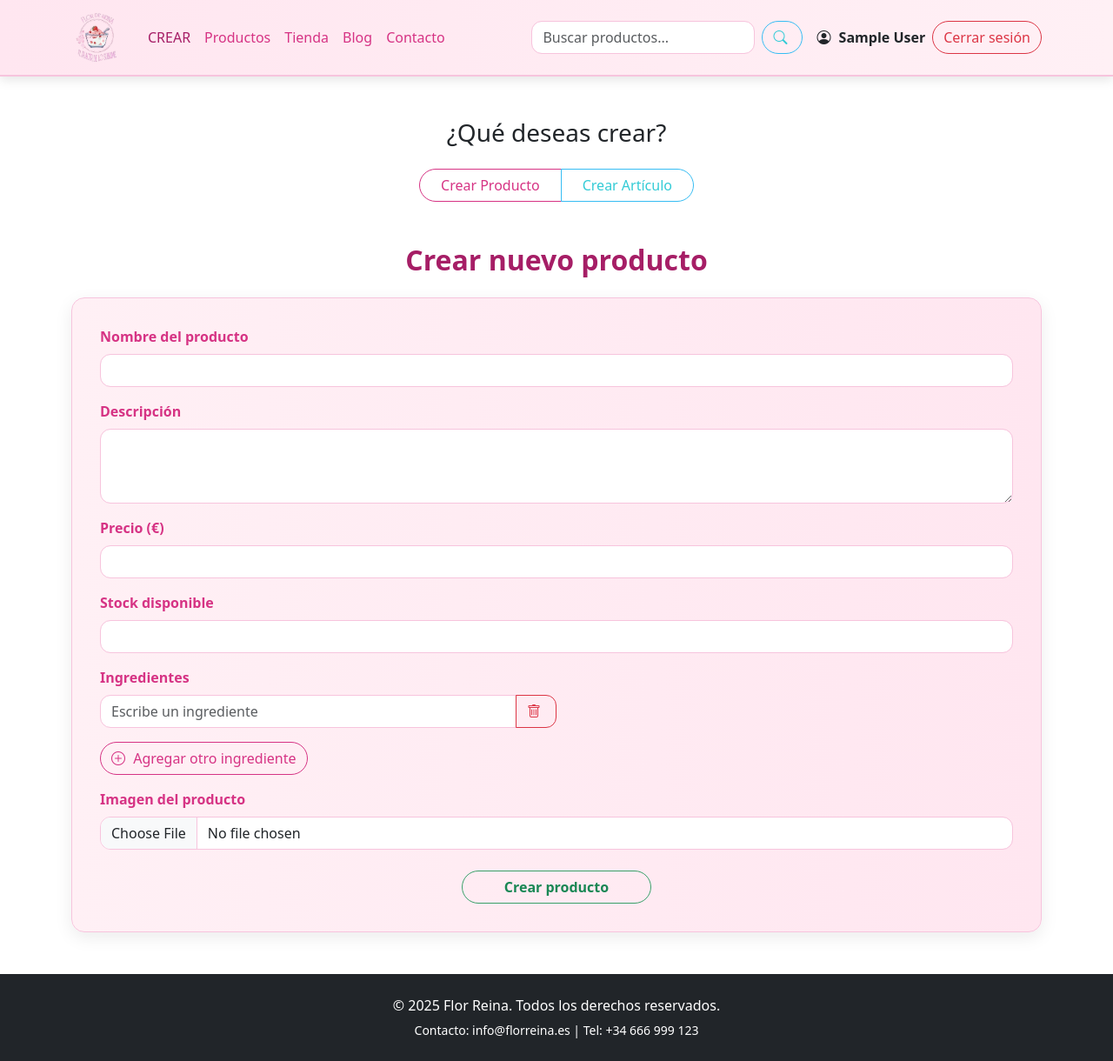
After one commit to cristian23zapata/flor-reina, a PHP site: page /creacion.php in a window 1280 px wide. The commit adds this page. Shown: the whole page at 87% size. Run offline with PHP 8.4, Linux system fonts and the light colour scheme; the visitor is signed in with stand-in values (Sample User, id 1); data that the repository does not hold is empty.

```diff
--- a/assets/css/estilo_creacion_productos.css
+++ b/assets/css/estilo_creacion.css
@@ -39,6 +39,18 @@
     color: #a61e66;
   }
 
+  .btn-outline-secondary {
+    border-radius: 20px;
+    font-weight: 500;
+    border-color: #36bdf3;
+    color: #33cbd6;
+  }
+
+  .btn-outline-secondary:hover {
+    background-color: #fce4ec;
+    color: #1e74a6;
+  }
+
   .btn-outline-danger {
     border-radius: 20px;
     font-weight: 500;
--- a/controllers/crear_productos.php
+++ b/controllers/crear_productos.php
@@ -46,6 +46,6 @@ if ($_SERVER["REQUEST_METHOD"] == "POST") {
 
         echo "Producto registrado con exito. <br><br>";
 
-        header("refresh:3;url=../views/creacion_Productos.php");
+        header("refresh:3;url=../views/creacion.php");
     }
 }
--- /dev/null
+++ b/views/creacion.php
@@ -0,0 +1,214 @@
+<?php
+require_once '../models/MySQL.php';
+
+session_start();
+
+    if (!isset($_SESSION['correo'])) {
+    header("refresh:1;url=../views/login.php");
+    exit();
+    }
+
+    $mysql = new MySQL;
+    $mysql->conectar();
+
+    $resultado = $mysql->efectuarConsulta("SELECT * FROM Usuarios;");
+
+    $mysql->desconectar();
+
+?>
+
+<!DOCTYPE html>
+<html lang="es">
+<head>
+    <meta charset="UTF-8">
+    <meta name="viewport" content="width=device-width, initial-scale=1">
+    <title>Flor Reina</title>
+    <link href="https://cdn.jsdelivr.net/npm/bootstrap@5.3.3/dist/css/bootstrap.min.css" rel="stylesheet">
+    <link href="https://cdn.jsdelivr.net/npm/bootstrap-icons@1.10.5/font/bootstrap-icons.css" rel="stylesheet">
+    <link rel="stylesheet" href="../assets/css/estilo_nav.css">
+    <link rel="stylesheet" href="../assets/css/estilo_creacion.css">
+</head>
+<body>
+
+<!-- Navbar -->
+<nav class="navbar navbar-expand-lg navbar-light navbar-custom">
+  <div class="container">
+    <a class="navbar-brand" href="../views/index.php">
+      <img src="../assets/imagenes/logo.png" alt="Flor Reina" height="60">
+    </a>
+    <button class="navbar-toggler" type="button" data-bs-toggle="collapse" data-bs-target="#menuNav">
+      <span class="navbar-toggler-icon"></span>
+    </button>
+
+    <div class="collapse navbar-collapse" id="menuNav">
+      <ul class="navbar-nav me-auto mb-2 mb-lg-0">
+        <?php if (isset($_SESSION['tipo']) && $_SESSION['tipo'] === 'admin') { ?>
+        <li class="nav-item"><a class="nav-link active" href="../views/creacion.php">CREAR</a></li>
+        <?php } ?>
+        <li class="nav-item"><a class="nav-link" href="../views/productos.php">Productos</a></li>
+        <li class="nav-item"><a class="nav-link" href="#">Tienda</a></li>
+        <li class="nav-item"><a class="nav-link" href="../views/blog.php">Blog</a></li>
+        <li class="nav-item"><a class="nav-link" href="../views/contacto.php">Contacto</a></li>
+      </ul>
+
+      <form class="d-flex me-3" role="search">
+        <input class="form-control me-2" type="search" placeholder="Buscar productos..." aria-label="Buscar">
+        <button class="btn btn-outline-secondary" type="submit"><i class="bi bi-search"></i></button>
+      </form>
+
+      <div class="d-flex align-items-center gap-2">
+        <?php if (isset($_SESSION['correo'])): ?>
+          <span class="fw-bold"><i class="bi bi-person-circle"></i> <?php echo htmlspecialchars($_SESSION['nombre']); ?></span>
+          <a href="../controllers/logout.php" class="btn btn-outline-danger">Cerrar sesión</a>
+        <?php else: ?>
+          <a href="../views/login.php"><button class="btn btn-outline-primary"><i class="bi bi-person-circle"></i> Login</button></a>
+        <?php endif; ?>
+
+        <?php if (isset($_SESSION['tipo']) && $_SESSION['tipo'] === 'user') { ?>
+          <a href="../views/carrito.php"><button class="btn btn-outline-success"><i class="bi bi-bag"></i> Carrito</button></a>
+        <?php } ?>
+      </div>
+    </div>
+  </div>
+</nav>
+
+<!-- Seleccion De Creacion -->
+<div class="text-center my-5">
+  <h3>¿Qué deseas crear?</h3>
+  <div class="btn-group mt-3" role="group" aria-label="Selector de formulario">
+    <button type="button" class="btn btn-outline-primary px-4" onclick="mostrarFormulario('producto')">Crear Producto</button>
+    <button type="button" class="btn btn-outline-secondary px-4" onclick="mostrarFormulario('articulo')">Crear Artículo</button>
+  </div>
+</div>
+
+<!-- Formulario de PRODUCTO -->
+<div id="form-producto" style="display: block;">
+<div class="container my-5">
+  <h2 class="mb-4 text-center">Crear nuevo producto</h2>
+  <form action="../controllers/crear_productos.php" method="POST" enctype="multipart/form-data" class="form-container">
+
+    <div class="mb-3">
+      <label for="nombre" class="form-label">Nombre del producto</label>
+      <input type="text" class="form-control" id="nombre" name="nombre" required>
+    </div>
+
+    <div class="mb-3">
+      <label for="descripcion" class="form-label">Descripción</label>
+      <textarea class="form-control" id="descripcion" name="descripcion" rows="3" required></textarea>
+    </div>
+
+    <div class="mb-3">
+      <label for="precio" class="form-label">Precio (€)</label>
+      <input type="number" class="form-control" id="precio" name="precio" step="0.01" required>
+    </div>
+
+    <div class="mb-3">
+      <label for="stock" class="form-label">Stock disponible</label>
+      <input type="number" class="form-control" id="stock" name="stock" required>
+    </div>
+    <!--ingredientes-->
+    <div class="mb-3">
+      <label for="ingredientes" class="form-label">Ingredientes</label>
+      <div id="nuevos-ingredientes">
+        <div class="input-group mb-2 w-50">
+        <input type="text" name="ingredientes[]" class="form-control" placeholder="Escribe un ingrediente">
+    <button type="button" class="btn btn-outline-danger" onclick="eliminarCampo(this)">
+      <i class="bi bi-trash"></i>
+    </button>
+        </div>
+      </div>
+      <button type="button" class="btn btn-outline-primary mt-2" onclick="agregarCampo()">
+        <i class="bi bi-plus-circle"></i> Agregar otro ingrediente
+      </button>
+    </div>
+    <!--fin ingredientes-->
+    <div class="mb-4">
+      <label for="imagen" class="form-label">Imagen del producto</label>
+      <input class="form-control" type="file" id="imagen" name="imagen" accept=".jpg, .jpeg, .png" required>
+    </div>
+
+    <div class="text-center">
+      <button type="submit" class="btn btn-outline-success px-5">Crear producto</button>
+    </div>
+
+  </form>
+</div>
+</div>
+
+<!-- Formulario de ARTÍCULO -->
+<div id="form-articulo" style="display: none;">
+<div class="container my-5">
+  <h2 class="mb-4 text-center">Crear nuevo artículo</h2>
+  <form action="../controllers/crear_articulos.php" method="POST" enctype="multipart/form-data" class="form-container">
+
+    <div class="mb-3">
+      <label for="titulo" class="form-label">Título del artículo</label>
+      <input type="text" class="form-control" id="titulo" name="titulo" required>
+    </div>
+
+    <div class="mb-3">
+      <label for="contenido" class="form-label">Contenido</label>
+      <textarea class="form-control" id="contenido" name="contenido" rows="6" required></textarea>
+    </div>
+
+    <div class="mb-4">
+      <label for="imagen" class="form-label">Imagen de portada</label>
+      <input class="form-control" type="file" id="imagen" name="imagen" accept=".jpg, .jpeg, .png" required>
+    </div>
+
+    <div class="text-center">
+      <button type="submit" class="btn btn-outline-success px-5">Crear artículo</button>
+    </div>
+  </form>
+</div>
+</div>
+
+
+<script>
+  function mostrarFormulario(tipo) {
+    const formProducto = document.getElementById('form-producto');
+    const formArticulo = document.getElementById('form-articulo');
+
+    if (tipo === 'producto') {
+      formProducto.style.display = 'block';
+      formArticulo.style.display = 'none';
+    } else {
+      formProducto.style.display = 'none';
+      formArticulo.style.display = 'block';
+    }
+  }
+</script>
+
+<!-- Footer -->
+<footer class="bg-dark text-white py-4 mt-5">
+    <div class="container text-center">
+        <p class="mb-1">&copy; 2025 Flor Reina. Todos los derechos reservados.</p>
+        <small>Contacto: info@florreina.es | Tel: +34 666 999 123</small>
+    </div>
+</footer>
+
+
+<script>
+    function agregarCampo() {
+  const contenedor = document.getElementById('nuevos-ingredientes');
+  const nuevoCampo = document.createElement('div');
+  nuevoCampo.className = 'input-group mb-2 w-50';
+  nuevoCampo.innerHTML = `
+    <input type="text" name="ingredientes[]" class="form-control" placeholder="Escribe un ingrediente">
+    <button type="button" class="btn btn-outline-danger" onclick="eliminarCampo(this)">
+      <i class="bi bi-trash"></i>
+    </button>
+  `;
+  contenedor.appendChild(nuevoCampo);
+}
+
+function eliminarCampo(boton) {
+  const grupo = boton.parentNode;
+  grupo.parentNode.removeChild(grupo);
+}
+
+  </script>
+<script src="https://cdn.jsdelivr.net/npm/bootstrap@5.3.3/dist/js/bootstrap.bundle.min.js"></script>
+
+</body>
+</html>
--- a/views/index.php
+++ b/views/index.php
@@ -37,7 +37,7 @@ $mysql->desconectar();
     <div class="collapse navbar-collapse" id="menuNav">
       <ul class="navbar-nav me-auto mb-2 mb-lg-0">
         <?php if (isset($_SESSION['tipo']) && $_SESSION['tipo'] === 'admin') { ?>
-        <li class="nav-item"><a class="nav-link active" href="../views/creacion_productos.php">CREAR</a></li>
+        <li class="nav-item"><a class="nav-link active" href="../views/creacion.php">CREAR</a></li>
         <?php } ?>
         <li class="nav-item"><a class="nav-link" href="../views/productos.php">Productos</a></li>
         <li class="nav-item"><a class="nav-link" href="#">Tienda</a></li>
--- a/views/productos.php
+++ b/views/productos.php
@@ -41,7 +41,7 @@ $resultado = $mysql->efectuarConsulta("SELECT * FROM productos");
     <div class="collapse navbar-collapse" id="menuNav">
       <ul class="navbar-nav me-auto mb-2 mb-lg-0">
         <?php if (isset($_SESSION['tipo']) && $_SESSION['tipo'] === 'admin') { ?>
-        <li class="nav-item"><a class="nav-link active" href="../views/creacion_productos.php">CREAR</a></li>
+        <li class="nav-item"><a class="nav-link active" href="../views/creacion.php">CREAR</a></li>
         <?php } ?>
         <li class="nav-item"><a class="nav-link" href="../views/productos.php">Productos</a></li>
         <li class="nav-item"><a class="nav-link" href="#">Tienda</a></li>
```
Also changed, not shown: assets/css/estilo_blog.css (added, +13 -0 lines), controllers/actualizar_articulo.php (added, +44 -0 lines), controllers/crear_articulos.php (added, +45 -0 lines), controllers/eliminar_articulo.php (added, +22 -0 lines), views/blog.php (+76 -72 lines), views/contacto.php (+7 -4 lines), views/creacion_productos.php (deleted, +0 -157 lines), assets/imagenes/imagen_20250506_230339000.png (added), assets/imagenes/imagen_20250506_230428000.png (added), assets/imagenes/imagen_20250506_230938000.jpg (added), assets/imagenes/imagen_20250506_233448000.png (added).
